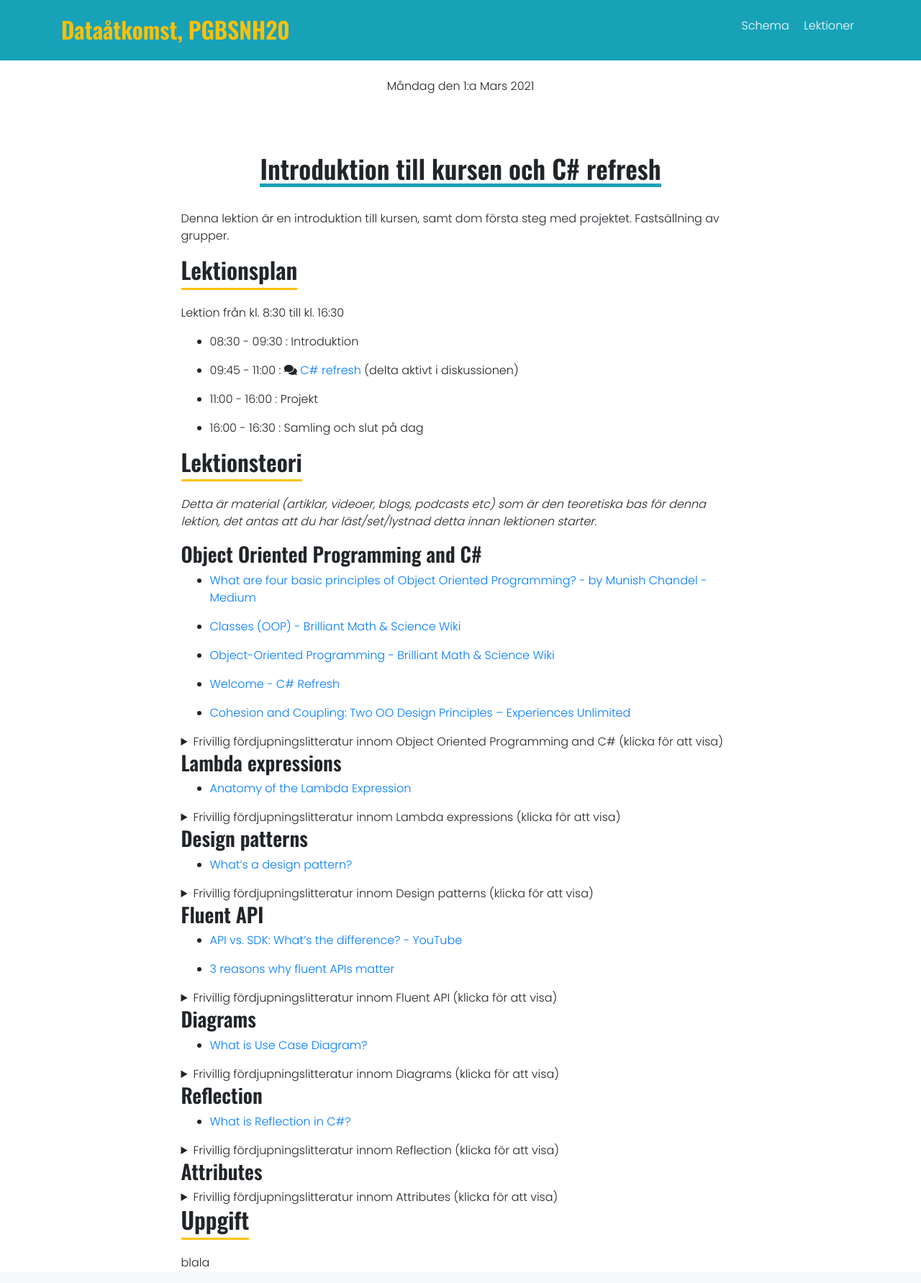
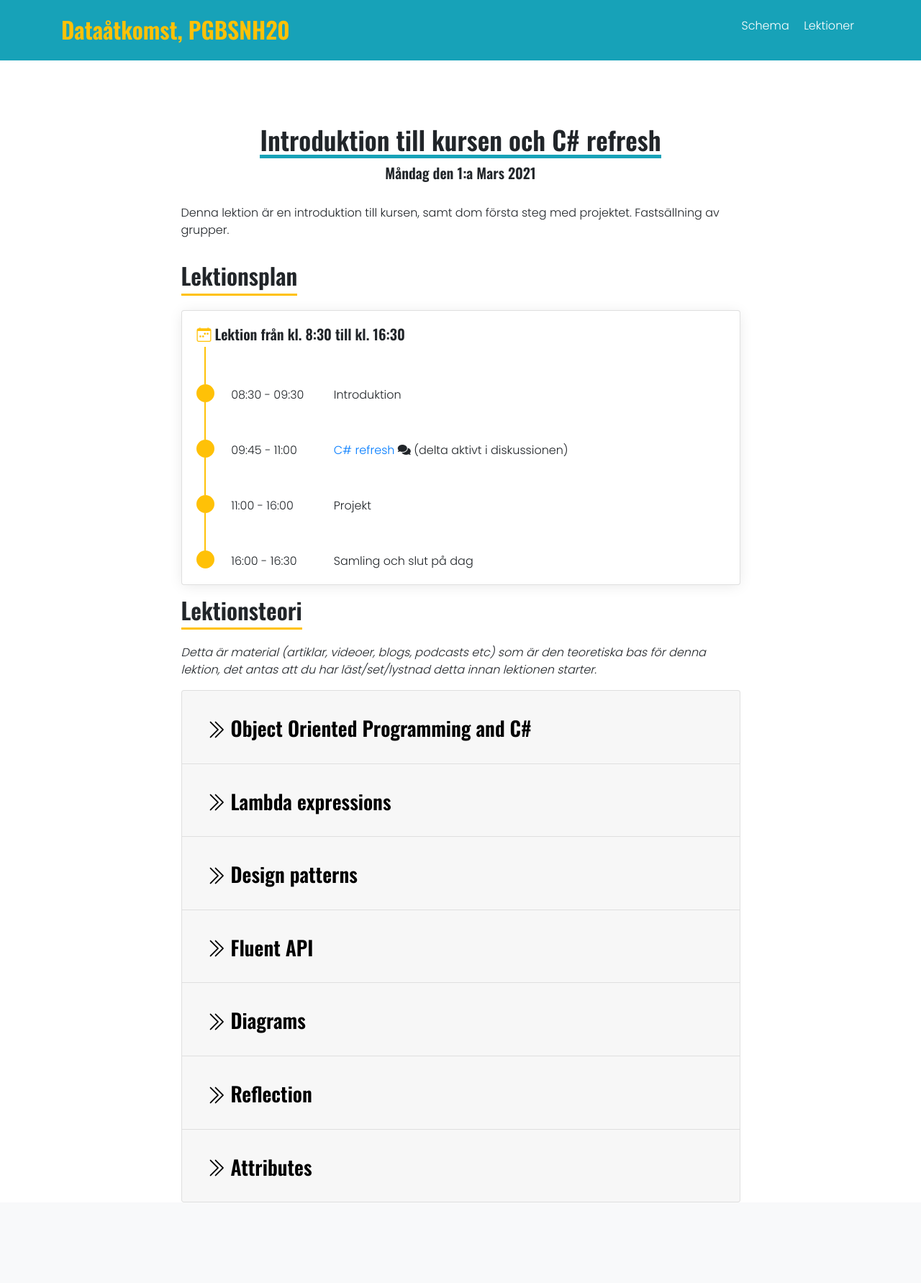
Before and after one commit to PGBSNH20/PGBSNH20-dataatkomst, a Jekyll site: the page built from lectures/introduction.md, in a window 1280 px wide. Shown: the whole page at 72% size. Built offline with Jekyll 4.4.1, drawn with Linux system fonts in a browser that asks for light colours; nearby versions of some CDN libraries; after the commit the page ends 1671 px from its top, so only the background shows below that.

Commit message:
Redesign lecture,schdule & introduction

```diff
--- a/Gemfile
+++ b/Gemfile
@@ -3,3 +3,6 @@ source "https://rubygems.org"
 gem 'github-pages'
 # this gem provides regeneration support improvements on Windows
 gem 'wdm', '>= 0.1.0' if Gem.win_platform?
+gem 'tzinfo-data', platforms: [:mingw, :mswin, :x64_mingw]
+
+gem "webrick", "~> 1.7"
--- a/_css/style.css
+++ b/_css/style.css
@@ -1,6 +1,5 @@
-
-body{
-    font-family: 'Poppins', sans-serif;
+body {
+  font-family: "Poppins", sans-serif;
 }
 
 h1,
@@ -8,16 +7,24 @@ h2,
 h3,
 h4,
 h5,
-h6{
-    font-family: 'Oswald', sans-serif;
+h6 {
+  font-family: "Oswald", sans-serif;
 }
 
-.section-des{
+ul{
+  list-style: none;
+}
+
+.section-des {
   margin-left: 15%;
   margin-right: 15%;
 }
+.section-des2 {
+  margin-left: 10%;
+  margin-right: 10%;
+}
 
-.login-area{
+.login-area {
   display: block;
   overflow: hidden;
   border-radius: 5px;
@@ -30,28 +37,28 @@ h6{
   display: block;
 }
 
-.single-section h3{
-    margin-top:20px;
+.single-section h3 {
+  margin-top: 20px;
   text-transform: uppercase;
 }
 
-.single-section i{
+.single-section i {
   font-size: 90px;
 }
 
-.s-product{
+.s-product {
   border-radius: 10px;
 }
 
 .s-product h6 {
-    color: #A8A8A8;
-    font-family: 'Poppins';
+  color: #a8a8a8;
+  font-family: "Poppins";
   font-weight: bold;
   font-size: 17px;
   padding: 10px 0px;
 }
 
-.funaral-bg{
+.funaral-bg {
   border-top: 1px solid lightgrey;
 }
 
@@ -59,11 +66,14 @@ h6{
   width: 100%;
 }
 
-.shape{
+.shape {
   clip-path: polygon(72% 0, 96% 50%, 75% 100%, 0% 100%, 18% 49%, 0 0);
 }
 
-.funaral-bg h4, .planning-content h4, .section-des h2{
+.funaral-bg h4,
+.planning-content h4,
+.section-des h2 {
+  margin-top: 1rem;
   border-bottom: 3px solid #ffc107;
   display: inline-block;
   padding-bottom: 5px;
@@ -77,7 +87,7 @@ h6{
   border-bottom: 5px solid rgb(23, 162, 184);
 }
 
-.flow{
+.flow {
   box-sizing: border-box;
 }
 
@@ -85,5 +95,194 @@ h6{
   padding-top: 15px;
   padding-bottom: 15px;
   padding-left: 10px;
-    color:white
+  color: white;
 }
+
+.margin{
+    margin: auto;
+}
+
+.width1{
+    width: 18rem;
+}
+
+
+
+
+
+/*========================== lectures style ======================*/
+
+#lektioner{
+  margin-bottom: 35px;
+}
+#lektioner:after {
+    position: absolute;
+    content: "";
+    top: 170px;
+    width: 80px;
+    height: 3px;
+    background: #17a2b8;
+    left: calc(50% - 40px);
+}
+@media(max-width:678px) {
+#lektioner:after{
+    position: absolute;
+    content: "";
+    top: 215px;
+    width: 80px;
+    height: 3px;
+    background: #17a2b8;
+    left: calc(50% - 40px);
+  }
+}
+.description{
+  margin-top: 0;
+    margin-bottom: 0;
+    margin-left: 1.25rem;
+    overflow: hidden;
+    text-overflow: ellipsis;
+    display: -webkit-box;
+    -webkit-line-clamp: 2;
+    -webkit-box-orient: vertical;
+}
+.lectures-card {
+    box-shadow: 0 2px 20px -2px rgba(0, 0, 0, 0.1);
+    /* height: 475px; */
+    margin-bottom: 25px;
+}
+.last-row .col-lg-4 .lectures-card{
+  max-height: 450px;
+  min-height: 305px
+}
+
+.lectures-card .card-header h4{
+  color: #17a2b8;
+}
+.lectures-list{
+  width: 100%;
+
+}
+.lec-first{
+border-bottom: 1px solid rgba(0,0,0,.125);
+}
+.lectures-list li{
+  border: none;
+}
+.card-subtitle {
+    color: #6c757d!important
+}
+.lec-icon{
+  color: #ffc107;
+}
+li a{
+  color: #17a2b8;
+}
+
+/*==================== introduction style ===============================*/
+.circle {
+    position: relative;
+    border: 2px solid  #ffc107;
+    border-radius: 100%;
+    width: 25px;
+    height: 25px;
+    line-height: 60px;
+    text-align: center;
+    margin-top: 50px;
+    background-color:#ffc107;
+    z-index: 2;
+    font-weight: 700;
+}
+.circle:before {
+    position: absolute;
+    border: 1px solid  #ffc107;
+    width: 0;
+    height: 52px;
+    display: block;
+    content: '';
+    left: 50%;
+    z-index: 1;
+    top: -54px;
+    margin-left: -1px;
+}
+.bi-calendar-week,.bi-caret-right-fill{
+  color: #ffc107
+}
+.schedule-txt{
+  margin-top: 53px
+}
+
+.schedule-card{
+  box-shadow: 0 2px 20px -2px rgba(0, 0, 0, 0.1);
+}
+.btn-link h3 , #uppgift{
+  color: #000;
+}
+.btn-link:hover{
+  text-decoration: none;
+}
+.btn-link:hover h3 ,.btn-link:hover #uppgift{
+  color: #17a2b8;
+}
+.btn-link:focus {
+  text-decoration: none;
+    box-shadow: none;
+}
+.accordion .card .card-header h2{
+    border:none;
+}
+
+summary {
+    display: list-item;
+    cursor: pointer;
+    background: #f7f7f7;
+    border: 1px solid #17a2b861;
+    padding: 5px 10px;
+    border-radius: 5px;
+    color: #000;
+    font-weight: 600;
+    box-shadow: 0 2px 20px -2px rgba(0, 0, 0, 0.1);
+}
+summary:focus{
+  border: 1px solid #17a2b8;
+}
+
+
+.badge-info , .badge-danger{
+ border-radius: 5px 0 0 5px;
+}
+.badge-secondary{
+  border-radius: 0 5px 5px 0;
+}
+.badges{
+  float: right;
+}
+
+
+
+/*============================= schedule style ======================*/
+#schema:after{
+  position: absolute;
+  content: "";
+  top: 170px;
+  width: 80px;
+  height: 3px;
+  background: #17a2b8;
+  left: calc(50% - 40px);
+}
+@media(max-width:678px) {
+  #schema:after{
+    position: absolute;
+    content: "";
+    top: 205px;
+    width: 80px;
+    height: 3px;
+    background: #17a2b8;
+    left: calc(50% - 40px);
+  }
+}
+table{
+  box-shadow: 0 2px 20px -2px rgba(0, 0, 0, 0.1);
+}
+tr td{
+  background: #fff;
+}
--- a/_includes/head.html
+++ b/_includes/head.html
@@ -5,6 +5,7 @@
   <link href="https://fonts.googleapis.com/css2?family=Oswald:wght@600&family=Poppins:wght@300&display=swap" rel="stylesheet">
   <link rel="stylesheet" href="https://cdnjs.cloudflare.com/ajax/libs/font-awesome/5.15.2/css/all.min.css">
   <link rel="stylesheet" href="https://cdn.jsdelivr.net/npm/bootstrap@4.6.0/dist/css/bootstrap.min.css">
+  <link rel="stylesheet" href="https://cdn.jsdelivr.net/npm/bootstrap-icons@1.4.0/font/bootstrap-icons.css">
   <link rel="stylesheet" href="{{ "/_css/style.css" | prepend: site.baseurl }}">
   <title>{% if page.title %}{{ site.title }}: {{ page.title }}{% else %}{{ site.title }}: {{ site.subtitle }}{% endif %}</title>
 </head>
--- a/_layouts/lecture.html
+++ b/_layouts/lecture.html
@@ -4,10 +4,10 @@ layout: default
 
 <section class="planning-area bg-white">
     <div class="container">
-        <div class="heading text-center p-4">
-            <p>{{page.lectureDate}}</p>
-            <h1>{{page.title}}</h1>
-        </div>
+      <div class="heading text-center p-4">
+        <h1>{{page.title}}</h1>
+        <h5>{{page.lectureDate}}</h5>
+      </div>
         <div class="section-des">
             {{ content }}
         </div>
--- a/_layouts/page.html
+++ b/_layouts/page.html
@@ -4,8 +4,8 @@ layout: default
 <div class="post">
 
   <section class="login pt-4 pb-4">
-    <div class="container">
-        <div class="section-des text-center">
+    <div class="container-fluid">
+        <div class="text-center">
             <p>{{ content }}</p>
         </div>
 
--- a/lectures/introduction.md
+++ b/lectures/introduction.md
@@ -9,32 +9,70 @@ permalink: /lectures/introduction
 Denna lektion är en introduktion till kursen, samt dom första steg med projektet. Fastsällning av grupper.
 
 ## Lektionsplan
-Lektion från kl. 8:30 till kl. 16:30
+  <div class="card schedule-card">
+          <div class="card-body">
+            <div class="row">
+                <h5 class="pl-3"><i class="bi bi-calendar-week"></i> Lektion från kl. 8:30 till kl. 16:30 </h5>
+            </div>
+{% for activity in site.data.schedule.weeks[0].days[0].activities %}
+            <div class="row">
+              <div class="col-sm-1 ">
+                <div class="circle"></div>
+              </div>
+              <div class="col-sm-2 p-0 schedule-txt">
+             {{ activity.start-full | date: "%R"}} - {{ activity.end-full | date: "%R"}}
+              </div>
+              <div class="col-sm-9 schedule-txt">
+              {% if activity.discussion %}
+              <a href="{{activity.discussion}}">{{activity.title}}</a> <i class="fa fa-comments" aria-hidden="true"></i>
+              (delta aktivt i diskussionen){% else %}{{activity.title}} {% endif %}
+              </div>
+            </div>
+{% endfor %}
+          </div>
+        </div>
 
-{% for activity in site.data.schedule.weeks[0].days[0].activities %}
-* {{ activity.start-full | date: "%R"}} - {{ activity.end-full | date: "%R"}} : {% if activity.discussion %}<i class="fa fa-comments" aria-hidden="true"></i> [{{activity.title}}]({{activity.discussion}}) (delta aktivt i diskussionen){% else %}{{activity.title}} {% endif %}
-{% endfor %}
+
+
 
 ## Lektionsteori
 *Detta är material (artiklar, videoer, blogs, podcasts etc) som är den teoretiska bas för denna lektion, det antas att du har läst/set/lystnad detta innan lektionen starter.*
 
+  <div class="accordion" id="accordionExample">
 {% for topic in site.data.lecture_csharp_refresh.topics %}
-### {{topic.topic}}
+            <div class="card">
+                <div class="card-header" id="headingOne">
+                  <h2 class="mb-0 w-100">
+                    <button class="btn btn-link btn-block text-left" type="button" data-toggle="collapse" data-target="#ex{{forloop.index0}}" aria-expanded="false" aria-controls="ex{{forloop.index0}}">
+                      <h3 id="object-oriented-programming-and-c"><i class="bi bi-chevron-double-right"></i>
+                      {{topic.topic}}
+                      </h3>
+                    </button>
+                  </h2>
+                </div>
+                <div id="ex{{forloop.index0}}" class="collapse " aria-labelledby="headingOne" data-parent="#accordionExample">
+                  <div class="card-body">
+                  <ul>
+                  {% for mandatory in topic.literature %}
+                  <li class="mb-3">
+                       <a href="{{mandatory.url}}">{{mandatory.title}}</a>
+                       <span class="badges"><span class="badge badge-info">Article</span><span class="badge badge-secondary">12min</span></span>
+                    </li>
+                  {% endfor %}
+                  </ul>
+                  <details>
+                  <summary>Frivillig fördjupningslitteratur innom {{topic.topic}} (klicka för att visa)</summary>
+                  <ul>
+                  {% for optional in topic.optionalLiterature %}
+                  <li class="mb-4">
+                  <a href="{{optional.url}}">{{optional.title}}</a>
+                  <span class="badges"><span class="badge badge-info">Article</span><span class="badge badge-secondary">12min</span></span>
+                  </li>
+                  {%endfor%}
+                  </ul>
+                  </details>
+                  </div>
+                </div>
+                </div>
 
-{% for mandatory in topic.literature %}
-* [{{mandatory.title}}]({{mandatory.url}})
-{% endfor %}
-
-<details markdown="1">
-<summary>Frivillig fördjupningslitteratur innom {{topic.topic}} (klicka för att visa)</summary>
-{% for optional in topic.optionalLiterature %}
-* [{{optional.title}}]({{optional.url}})
-{% endfor %}
-</details>
-
-{% endfor %}
-
-
-## Uppgift
-
-blala
+                {% endfor %}
```
Also changed, not shown: lectures.md (+31 -20 lines), schedule.md (+39 -8 lines), Gemfile.lock. Lines whose indentation alone changed are shown as unchanged.
